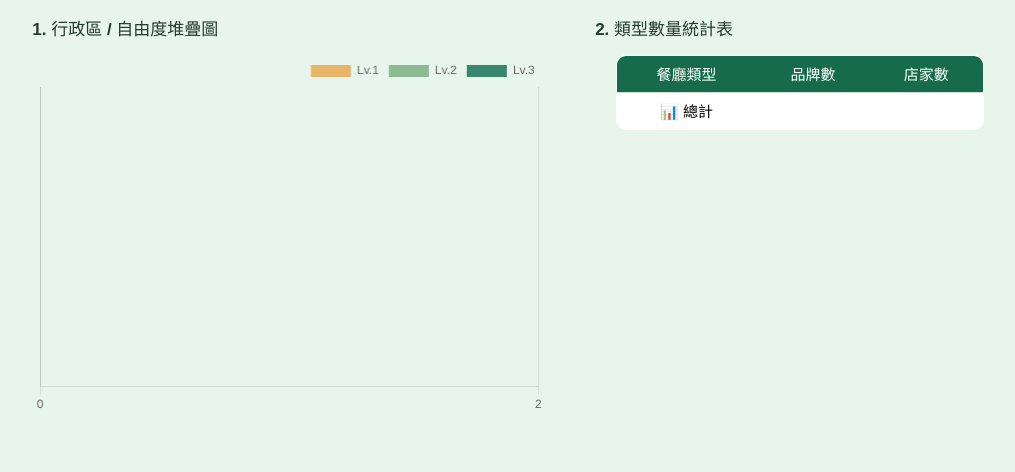
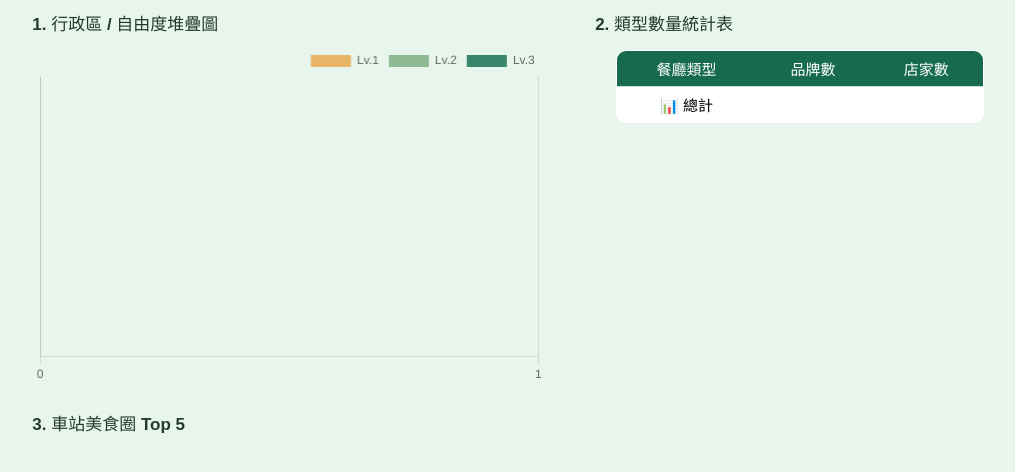
Before and after one commit to Lynn19950915/Veggie_Pocket, a Python web app: template templates/statistic.html in a window 1280 px wide. Shown: the part 65-537 px from the top of the page, without its empty margins (96-1111 px from the left). Run offline with Jinja, Linux system fonts and the light colour scheme; the template is opened without the code that fills it, so the values that code supplies are empty.

```diff
--- a/static/statistic.css
+++ b/static/statistic.css
@@ -1,9 +1,9 @@
 #stats-area {
-    width: 85%; margin: 0px auto;
+    width: 85%; margin: 0px auto; height: 400px;
     display: grid; grid-template-columns: minmax(0, 1fr) minmax(0, 1fr);
 }
-#stats-area #title {
-    padding: 15px 0px;
+#stats-area .title, #rank-area .title {
+    padding: 10px 0px;
     font-size: 17px; font-weight: 550; color: var(--color-content);
 }
 
@@ -12,7 +12,7 @@
 }
 /* 設計表格外框的圓角 */
 #stats-table {
-    width: 90%; margin: 0px auto;
+    width: 90%; margin: 5px auto;
     border: 1px solid var(--color-border); border-radius: 10px;
     border-collapse: collapse; overflow: hidden;
     background-color: #FFFFFF; text-align: center;
@@ -22,7 +22,7 @@
     font-weight: 550; color: #FFFFFF; background-color: var(--color-primary);
 }
 #stats-table th, #stats-table td {
-    padding: 7.5px 10px;
+    padding: 7px 10px;
     border-bottom: 1px solid var(--color-border);
     font-size: 15px;
 }
@@ -32,7 +32,24 @@
 }
 
 
+#rank-area {
+    width: 85%; margin: 0px auto;
+}
+#rank-row {
+    margin: 4px 20px;
+    display: flex; flex-wrap: wrap; gap: 0px 15px;
+}
+.rank-station {
+    padding: 3px 9px;
+    border: 1px solid #DCEAF7; border-radius: 5px;
+    font-size: 15px; color: var(--color-content); background-color: #FFFFFF;
+}
+.restaurant-count {
+    font-weight: 600; color: #6941A5;
+}
+
+
 @media (max-width: 1024px) {
-    #stats-area {grid-template-columns: 1fr}
+    #stats-area {height: auto; grid-template-columns: 1fr}
     #table-area {width: 100%; margin: 75px 0px 15px 0px}
 }
--- a/templates/statistic.html
+++ b/templates/statistic.html
@@ -16,13 +16,13 @@
 
     <main>
         <div id="stats-area">
-            <div style="height: 360px">
-                <div id="title">1. 行政區 / 自由度堆疊圖</div>
+            <div style="height: 340px">
+                <div class="title">1. 行政區 / 自由度堆疊圖</div>
                 <canvas id="chart-content"></canvas>
             </div>
 
             <div id="table-area">
-                <div id="title">2. 類型數量統計表</div>
+                <div class="title">2. 類型數量統計表</div>
                 <table id="stats-table">
                     <thead>
                         <tr>
@@ -48,6 +48,18 @@
                         </tr>
                     </tbody>
                 </table>
+            </div>
+        </div>
+
+        <div id="rank-area">
+            <div class="title">3. 車站美食圈 Top 5</div>
+            <div id="rank-row">
+                {% for item in stats3 %}
+                <div class="rank-station">
+                    {{ item.station }}
+                    <span class="restaurant-count">{{ item.restaurant_count }}</span>
+                </div>
+                {% endfor %}
             </div>
         </div>
     </main>
@@ -92,7 +104,7 @@
                 scales: {
                     x: {
                         stacked: true,
-                        ticks: {stepSize: 4}
+                        ticks: {stepSize: 10}
                     },
                     y: {
                         stacked: true
```
Also changed, not shown: routers/statistic.py (+15 -8 lines), data/restaurants.db (added), 1 other file.
